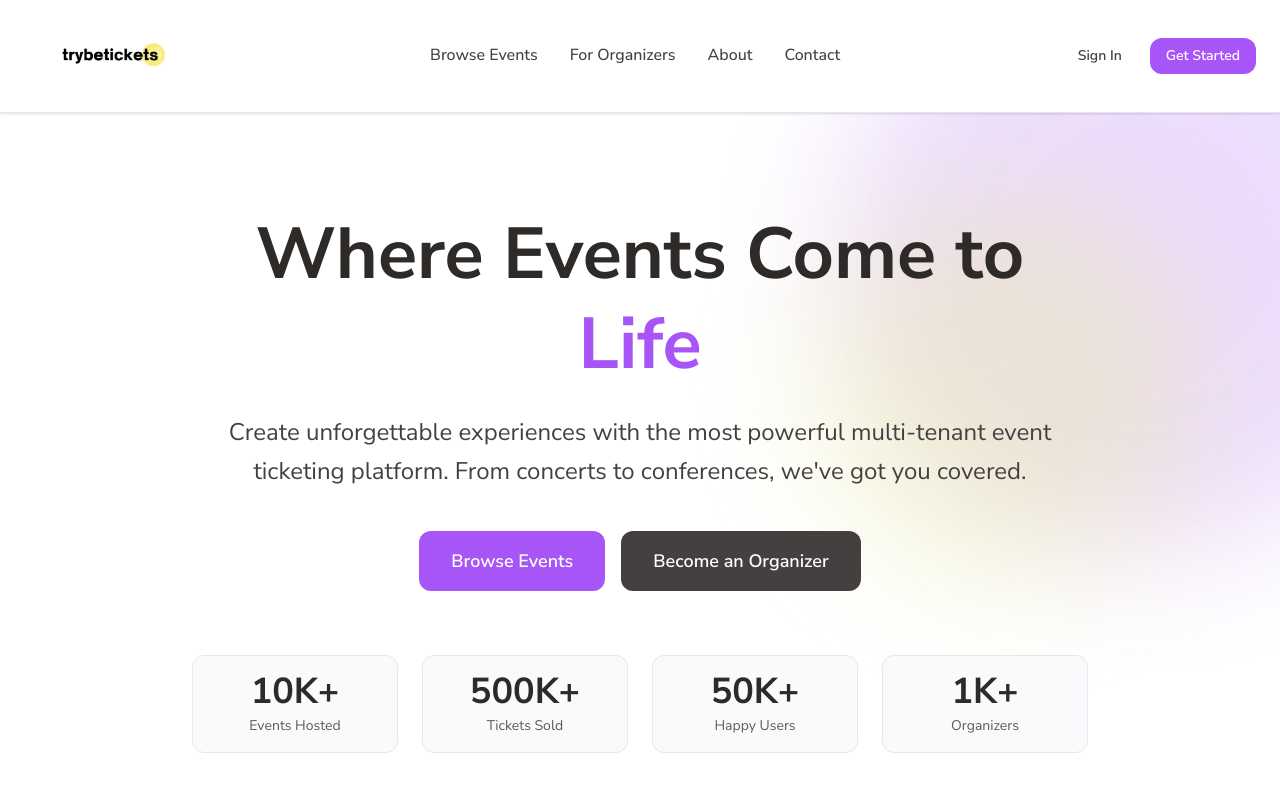
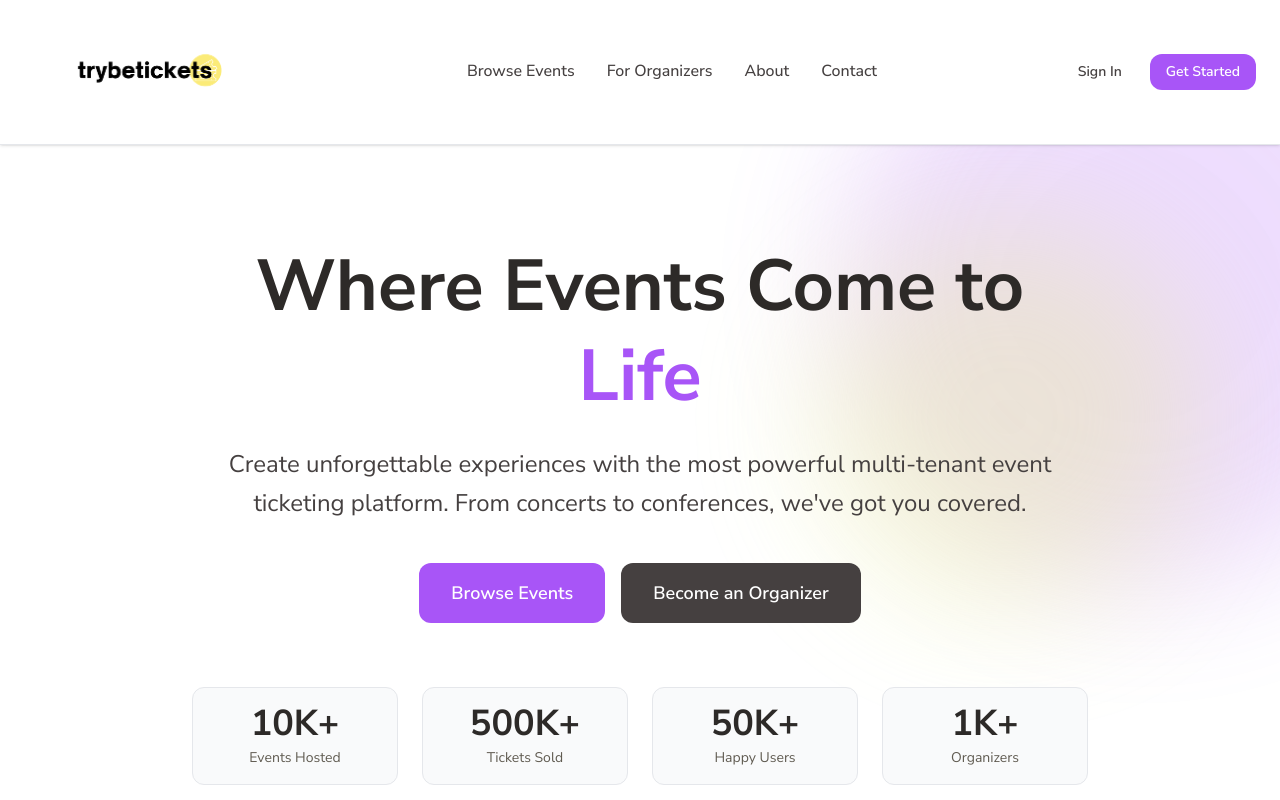
Before and after one commit to trybenode/trybetickets, a Next.js app in the folder trybetickets/: page / in a window 1280 px wide. Shown: the top 800 px of the page. Built offline with nearby package versions, Linux system fonts and the light colour scheme.

Commit message:
fix: adjust logo dimensions and styles in Header and Footer components

```diff
--- a/trybetickets/src/components/Footer.jsx
+++ b/trybetickets/src/components/Footer.jsx
@@ -15,8 +15,9 @@ export default function Footer() {
                 src="/trybetckets-logo.png"
                 alt="TrybeTickets Logo"
                 width={180}
-                height={40}
-                className="h-10 w-auto brightness-0 invert"
+                height={20}
+                style={{ height: 'auto', width: 'auto' }}
+                // className="h-"
               />
             </div>
             <p className="text-white/80 text-sm leading-relaxed">
--- a/trybetickets/src/components/Header.jsx
+++ b/trybetickets/src/components/Header.jsx
@@ -18,8 +18,9 @@ export default function Header() {
               src="/trybetckets-logo.png"
               alt="TrybeTickets Logo"
               width={180}
-              height={40}
-              className="h-20 w-auto"
+              height={20}
+              style={{ width: "auto", height: "auto", maxHeight: "7rem" }}
+            //   className="h-10"
               priority
             />
           </Link>
```
